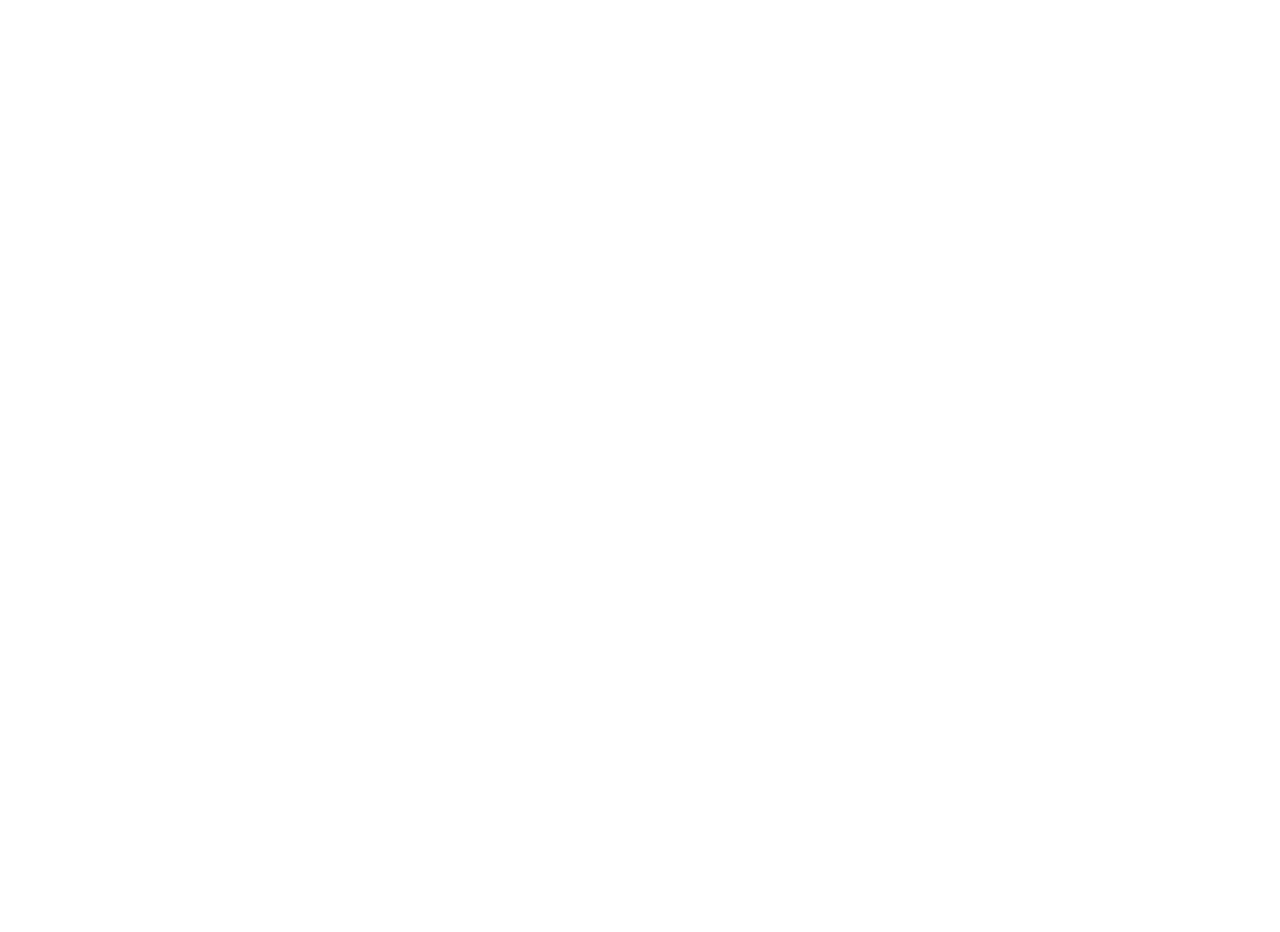
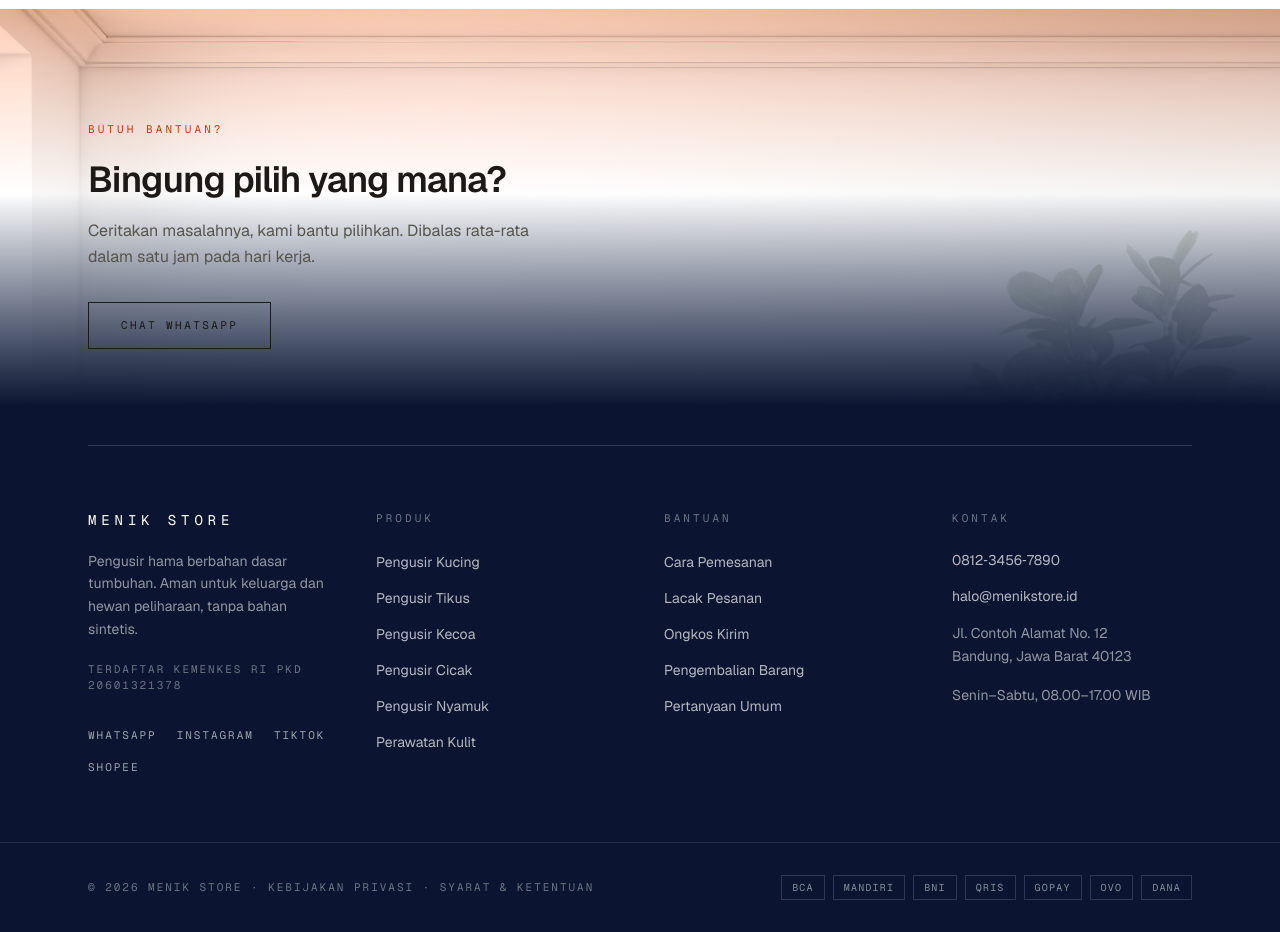
Before and after one commit to winterheatherica/ecommerce, a Next.js app in the folder frontend/: page / in a window 1280 px wide. Shown: the part 1080-2012 px from the top of the page. Before the commit the page ends 1089 px from the top, so only its background shows below. Built offline with nearby package versions, Linux system fonts and the light colour scheme.

Commit message:
add footer section

```diff
--- /dev/null
+++ b/frontend/app/components/site-footer.tsx
@@ -0,0 +1,170 @@
+import Image from "next/image";
+
+const produk = [
+  "Pengusir Kucing",
+  "Pengusir Tikus",
+  "Pengusir Kecoa",
+  "Pengusir Cicak",
+  "Pengusir Nyamuk",
+  "Perawatan Kulit",
+];
+
+const bantuan = [
+  "Cara Pemesanan",
+  "Lacak Pesanan",
+  "Ongkos Kirim",
+  "Pengembalian Barang",
+  "Pertanyaan Umum",
+];
+
+const sosial = ["WhatsApp", "Instagram", "TikTok", "Shopee"];
+
+const pembayaran = ["BCA", "Mandiri", "BNI", "QRIS", "GoPay", "OVO", "DANA"];
+
+export default function SiteFooter() {
+  return (
+    <footer id="kontak" className="relative overflow-hidden">
+      <Image
+        src="/footer.jpg"
+        alt=""
+        fill
+        sizes="100vw"
+        className="object-cover object-center"
+      />
+
+      <div className="absolute inset-0 bg-linear-to-b from-brand-500/35 from-0% via-white/80 via-20% to-accent-950 to-43%" />
+
+      <div className="relative z-10">
+        <div className="mx-auto max-w-6xl px-6 pt-28 pb-24">
+          <p className="font-mono text-[11px] tracking-[0.28em] text-brand-700 uppercase">
+            Butuh bantuan?
+          </p>
+          <h2 className="mt-5 max-w-lg text-3xl leading-tight font-semibold tracking-tight text-ink sm:text-4xl">
+            Bingung pilih yang mana?
+          </h2>
+          <p className="mt-4 max-w-md leading-relaxed text-stone-600">
+            Ceritakan masalahnya, kami bantu pilihkan. Dibalas rata-rata dalam
+            satu jam pada hari kerja.
+          </p>
+          <a
+            href="https://wa.me/6281234567890"
+            className="mt-8 inline-block border border-ink px-8 py-3.5 font-mono text-[11px] tracking-[0.22em] text-ink uppercase transition-colors hover:bg-ink hover:text-white"
+          >
+            Chat WhatsApp
+          </a>
+        </div>
+
+        <div className="mx-auto max-w-6xl px-6 pb-16">
+          <div className="grid gap-12 border-t border-white/15 pt-16 sm:grid-cols-2 lg:grid-cols-4">
+            <div>
+              <p className="font-mono text-sm tracking-[0.35em] text-white uppercase">
+                Menik Store
+              </p>
+              <p className="mt-5 max-w-xs text-sm leading-relaxed text-white/55">
+                Pengusir hama berbahan dasar tumbuhan. Aman untuk keluarga dan
+                hewan peliharaan, tanpa bahan sintetis.
+              </p>
+              <p className="mt-5 font-mono text-[11px] tracking-[0.18em] text-white/40 uppercase">
+                Terdaftar Kemenkes RI PKD
+                <br />
+                20601321378
+              </p>
+              <ul className="mt-7 flex flex-wrap gap-x-5 gap-y-2">
+                {sosial.map((s) => (
+                  <li key={s}>
+                    <a
+                      href="#"
+                      className="font-mono text-[11px] tracking-[0.18em] text-white/60 uppercase transition-colors hover:text-brand-400"
+                    >
+                      {s}
+                    </a>
+                  </li>
+                ))}
+              </ul>
+            </div>
+
+            <div>
+              <p className="font-mono text-[11px] tracking-[0.28em] text-white/40 uppercase">
+                Produk
+              </p>
+              <ul className="mt-6 space-y-3">
+                {produk.map((p) => (
+                  <li key={p}>
+                    <a
+                      href="#produk"
+                      className="text-sm text-white/70 transition-colors hover:text-white"
+                    >
+                      {p}
+                    </a>
+                  </li>
+                ))}
+              </ul>
+            </div>
+
+            <div>
+              <p className="font-mono text-[11px] tracking-[0.28em] text-white/40 uppercase">
+                Bantuan
+              </p>
+              <ul className="mt-6 space-y-3">
+                {bantuan.map((b) => (
+                  <li key={b}>
+                    <a
+                      href="#"
+                      className="text-sm text-white/70 transition-colors hover:text-white"
+                    >
+                      {b}
+                    </a>
+                  </li>
+                ))}
+              </ul>
+            </div>
+
+            <div>
+              <p className="font-mono text-[11px] tracking-[0.28em] text-white/40 uppercase">
+                Kontak
+              </p>
+              <ul className="mt-6 space-y-4 text-sm text-white/70">
+                <li>
+                  <a href="https://wa.me/6281234567890" className="transition-colors hover:text-white">
+                    0812&#8209;3456&#8209;7890
+                  </a>
+                </li>
+                <li>
+                  <a href="mailto:halo@menikstore.id" className="transition-colors hover:text-white">
+                    halo@menikstore.id
+                  </a>
+                </li>
+                <li className="leading-relaxed text-white/55">
+                  Jl. Contoh Alamat No. 12
+                  <br />
+                  Bandung, Jawa Barat 40123
+                </li>
+                <li className="leading-relaxed text-white/55">
+                  Senin&ndash;Sabtu, 08.00&ndash;17.00 WIB
+                </li>
+              </ul>
+            </div>
+          </div>
+        </div>
+
+        <div className="border-t border-white/10">
+          <div className="mx-auto flex max-w-6xl flex-col gap-6 px-6 py-8 sm:flex-row sm:items-center sm:justify-between">
+            <p className="font-mono text-[11px] tracking-[0.18em] text-white/40 uppercase">
+              &copy; 2026 Menik Store &middot; Kebijakan Privasi &middot; Syarat &amp; Ketentuan
+            </p>
+            <ul className="flex flex-wrap gap-2">
+              {pembayaran.map((p) => (
+                <li
+                  key={p}
+                  className="border border-white/15 px-2.5 py-1 font-mono text-[10px] tracking-[0.12em] text-white/50 uppercase"
+                >
+                  {p}
+                </li>
+              ))}
+            </ul>
+          </div>
+        </div>
+      </div>
+    </footer>
+  );
+}
--- /dev/null
+++ b/frontend/app/components/site-header.tsx
@@ -0,0 +1,26 @@
+export default function SiteHeader() {
+  return (
+    <header className="fixed inset-x-0 top-0 z-50 border-b border-transparent transition-[background-color,backdrop-filter,border-color,box-shadow] duration-300 hover:border-ink/10 hover:bg-white/80 hover:shadow-sm hover:backdrop-blur-md">
+      <div className="mx-auto flex max-w-6xl items-center justify-between px-6 py-6">
+        <a href="/" className="font-mono text-sm tracking-[0.35em] text-ink uppercase">
+          Menik Store
+        </a>
+
+        <nav className="flex items-center gap-8 font-mono text-[11px] tracking-[0.22em] text-ink/70 uppercase">
+          <a href="#produk" className="transition-colors hover:text-brand-600">
+            Produk
+          </a>
+          <a href="#tentang" className="hidden transition-colors hover:text-brand-600 sm:block">
+            Tentang
+          </a>
+          <a
+            href="#kontak"
+            className="border-b border-ink/40 pb-1 text-ink transition-colors hover:border-brand-600 hover:text-brand-600"
+          >
+            WhatsApp
+          </a>
+        </nav>
+      </div>
+    </header>
+  );
+}
--- a/frontend/app/layout.tsx
+++ b/frontend/app/layout.tsx
@@ -1,6 +1,8 @@
 import type { Metadata } from "next";
 import { Geist, Geist_Mono } from "next/font/google";
 import "./globals.css";
+import SiteHeader from "./components/site-header";
+import SiteFooter from "./components/site-footer";
 
 const geistSans = Geist({
   variable: "--font-geist-sans",
@@ -13,8 +15,9 @@
 });
 
 export const metadata: Metadata = {
-  title: "Create Next App",
-  description: "Generated by create next app",
+  title: "Menik Store",
+  description:
+    "Pengusir kucing, tikus, kecoa, cicak, dan nyamuk berbahan alami. Aman untuk keluarga dan hewan peliharaan.",
 };
 
 export default function RootLayout({
@@ -27,7 +30,11 @@
       lang="en"
       className={`${geistSans.variable} ${geistMono.variable} h-full antialiased`}
     >
-      <body className="min-h-full flex flex-col">{children}</body>
+      <body className="min-h-full flex flex-col">
+        <SiteHeader />
+        <main className="flex-1">{children}</main>
+        <SiteFooter />
+      </body>
     </html>
   );
 }
--- a/frontend/app/page.tsx
+++ b/frontend/app/page.tsx
@@ -3,32 +3,6 @@
 export default function Home() {
   return (
     <>
-      <header className="fixed inset-x-0 top-0 z-50 border-b border-transparent transition-[background-color,backdrop-filter,border-color,box-shadow] duration-300 hover:border-ink/10 hover:bg-white/80 hover:shadow-sm hover:backdrop-blur-md">
-        <div className="mx-auto flex max-w-6xl items-center justify-between px-6 py-6">
-          <a
-            href="/"
-            className="font-mono text-sm tracking-[0.35em] text-ink uppercase"
-          >
-            SanGreat
-          </a>
-
-          <nav className="flex items-center gap-8 font-mono text-[11px] tracking-[0.22em] text-ink/70 uppercase">
-            <a href="#produk" className="transition-colors hover:text-brand-600">
-              Produk
-            </a>
-            <a href="#tentang" className="hidden transition-colors hover:text-brand-600 sm:block">
-              Tentang
-            </a>
-            <a
-              href="#kontak"
-              className="border-b border-ink/40 pb-1 text-ink transition-colors hover:border-brand-600 hover:text-brand-600"
-            >
-              WhatsApp
-            </a>
-          </nav>
-        </div>
-      </header>
-
       <section className="relative h-svh w-full overflow-hidden">
         <Image
           src="/banner.jpg"
```
Also changed, not shown: frontend/public/footer.jpg (added).
